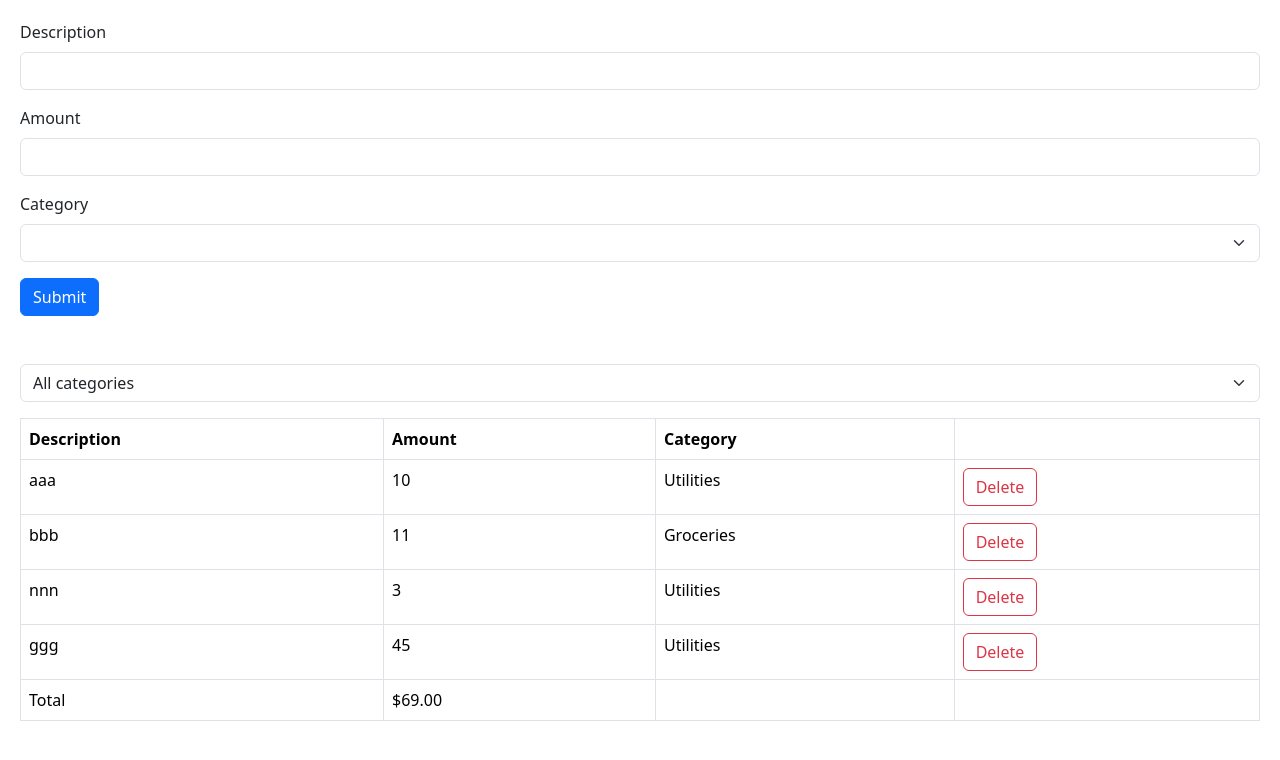
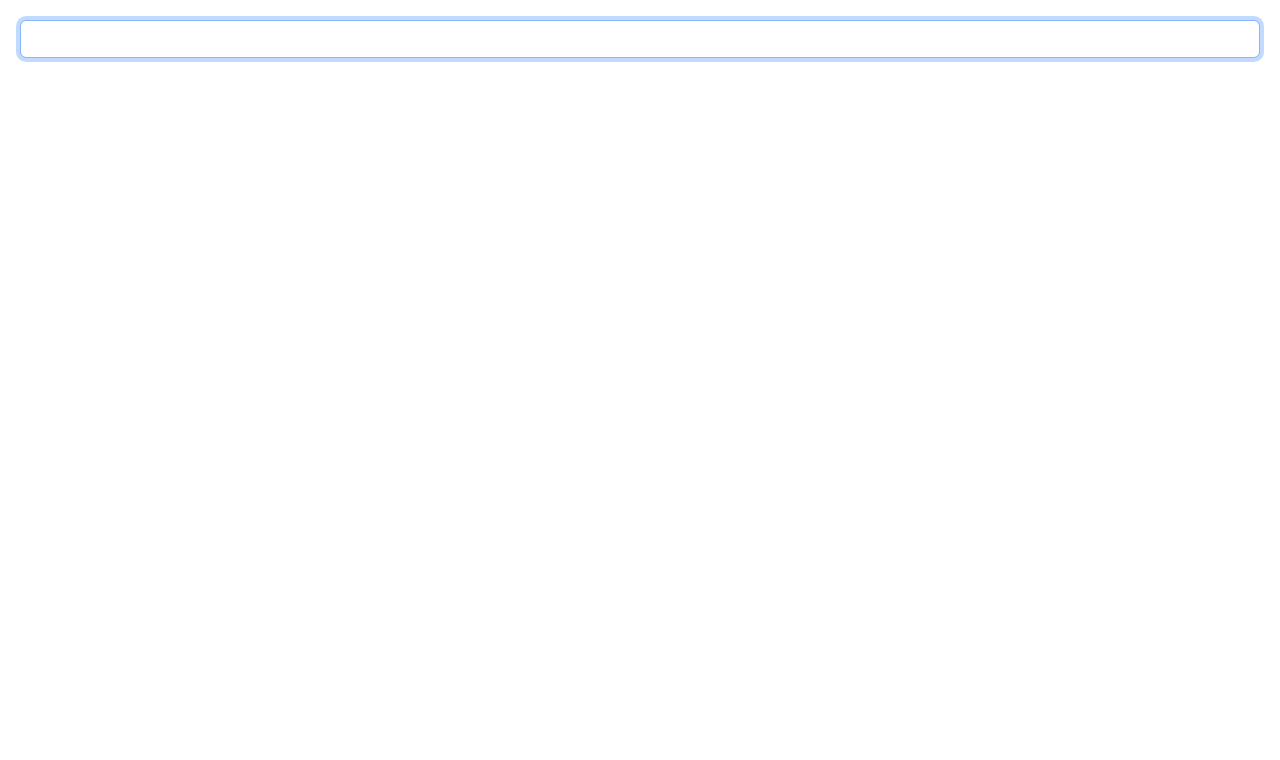
Before and after one commit to dhyseni20/games-app, a React (Vite) app: page / in a window 1280 px wide. Shown: the top 760 px of the page. Built offline with nearby package versions, Linux system fonts and the light colour scheme.

Commit message:
Effect Hook

```diff
--- a/src/App.tsx
+++ b/src/App.tsx
@@ -1,40 +1,19 @@
-import { useState } from "react";
-import ExpenseList from "./expense-tracker/components/ExpenseList";
-import ExpenseFilter from "./expense-tracker/components/ExpenseFilter";
-import ExpenseForm from "./expense-tracker/components/ExpenseForm";
-// impo rt categories from "./expense-tracker/categories";
+import { useEffect, useRef } from "react";
+
 function App() {
-  const [selectedCategory, setCategory] = useState("");
-  const [expenses, setExpenses] = useState([
-    { id: 1, description: "aaa", amount: 10, category: "Utilities" },
-    { id: 2, description: "bbb", amount: 11, category: "Groceries" },
-    { id: 3, description: "nnn", amount: 3, category: "Utilities" },
-    { id: 4, description: "ggg", amount: 45, category: "Utilities" },
-  ]);
+  const ref = useRef<HTMLInputElement>(null);
 
-  const visibleExpenses = selectedCategory
-    ? expenses.filter((e) => e.category === selectedCategory)
-    : expenses;
+  useEffect(() => {
+    if (ref.current) ref.current.focus();
+  });
+
+  useEffect(() => {
+    document.title = "My App";
+  });
 
   return (
     <div>
-      <div className="mb-5">
-        <ExpenseForm
-          onSubmit={(expense) =>
-            setExpenses([...expenses, { ...expense, id: expenses.length + 1 }])
-          }
-        ></ExpenseForm>
-      </div>
-      <div className="mb-3">
-        <ExpenseFilter
-          onSelectCategory={(category) => setCategory(category)}
-        ></ExpenseFilter>
-      </div>
-
-      <ExpenseList
-        expenses={visibleExpenses}
-        onDelete={(id) => setExpenses(expenses.filter((e) => e.id !== id))}
-      ></ExpenseList>
+      <input ref={ref} type="text" className="form-control" />
     </div>
   );
 }
```
